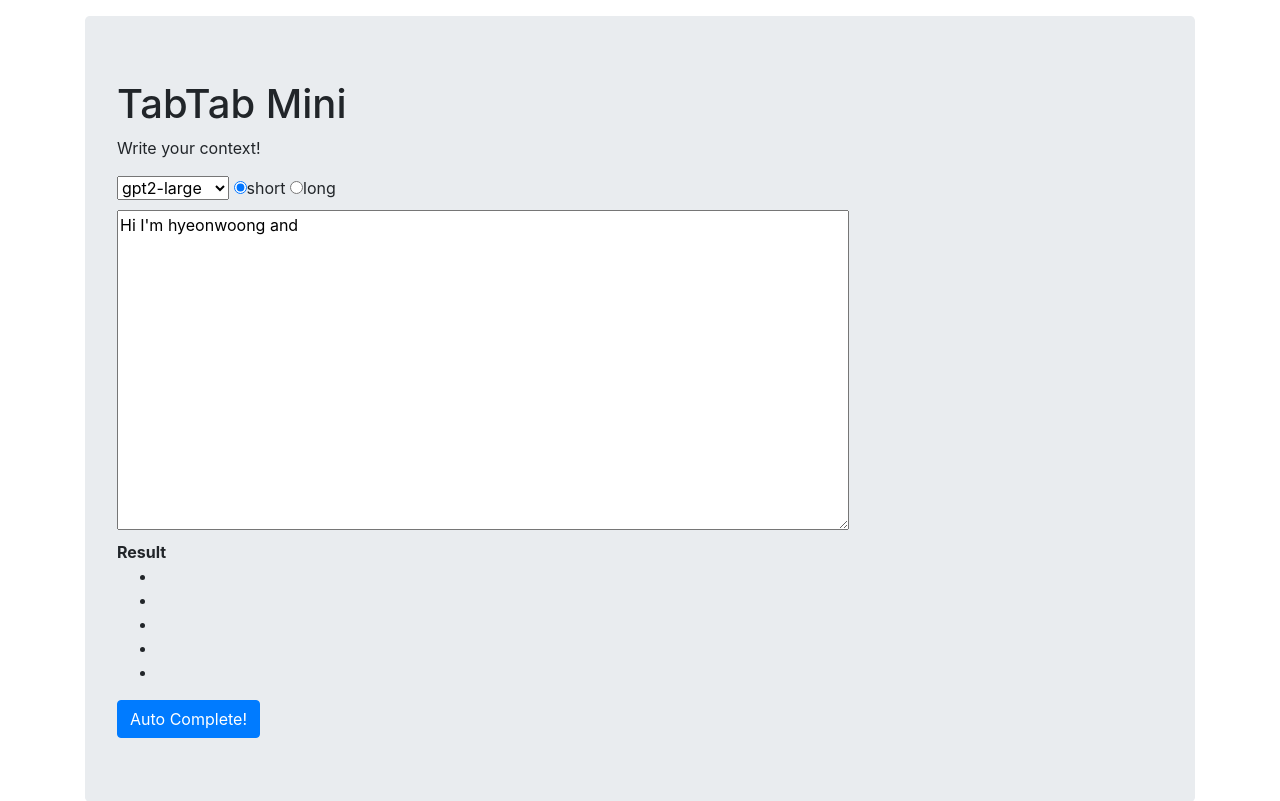
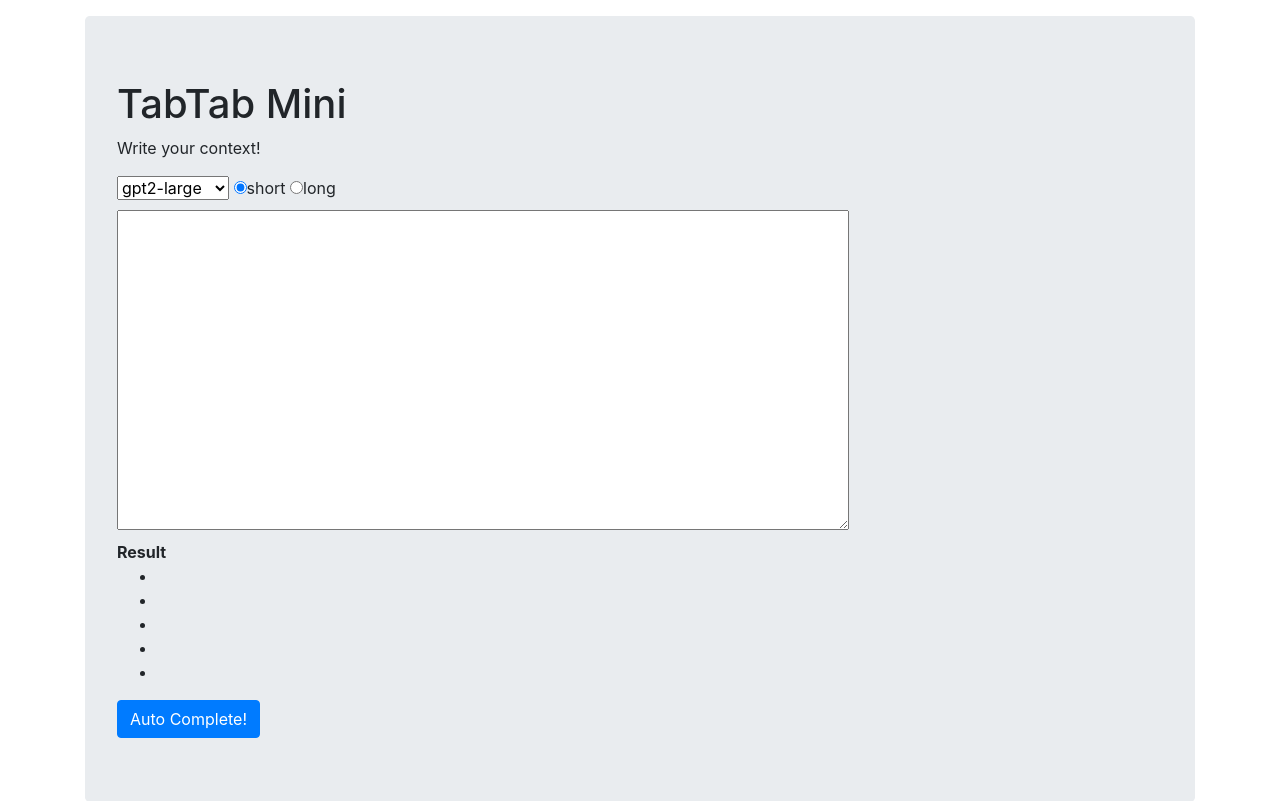
Before and after one commit to BigSalmon2/TabMini2, a Flask app: page / in a window 1280 px wide. Shown: the top 801 px of the page. Run offline with Flask 2, Linux system fonts and the light colour scheme; some libraries are stand-ins or nearby versions.

Commit message:
Delete textarea sentence

```diff
--- a/templates/index.html
+++ b/templates/index.html
@@ -30,7 +30,7 @@
                 <input type="radio" name="length" checked="checked" value="short">short</input>
                 <input type="radio" name="length" value="long">long</input>
 
-                <textarea id="context" style="width:70%; height:40%; display: block; margin-bottom: 10px;">Hi I'm hyeonwoong and</textarea>
+                <textarea id="context" style="width:70%; height:40%; display: block; margin-bottom: 10px;"></textarea>
 
                 <b>Result</b>
                 <div id="select_box">
```
